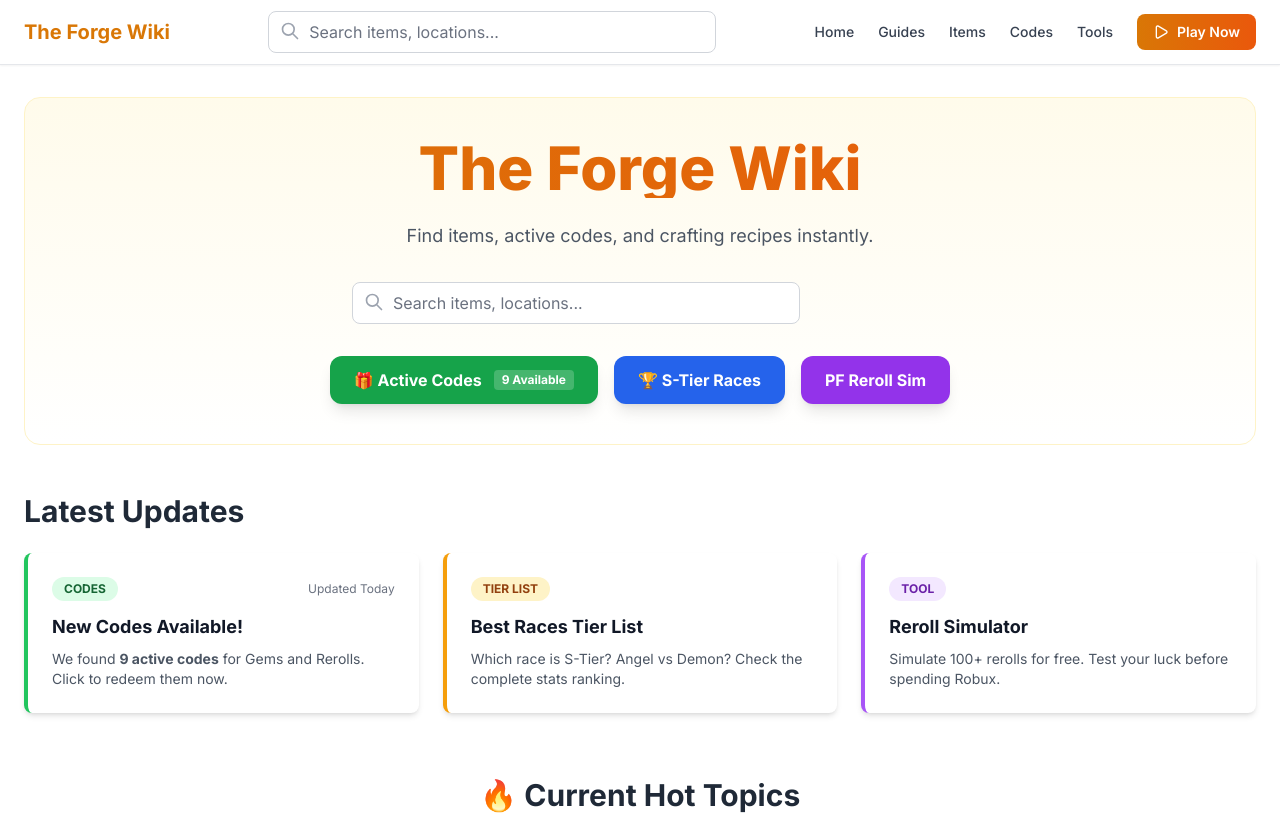
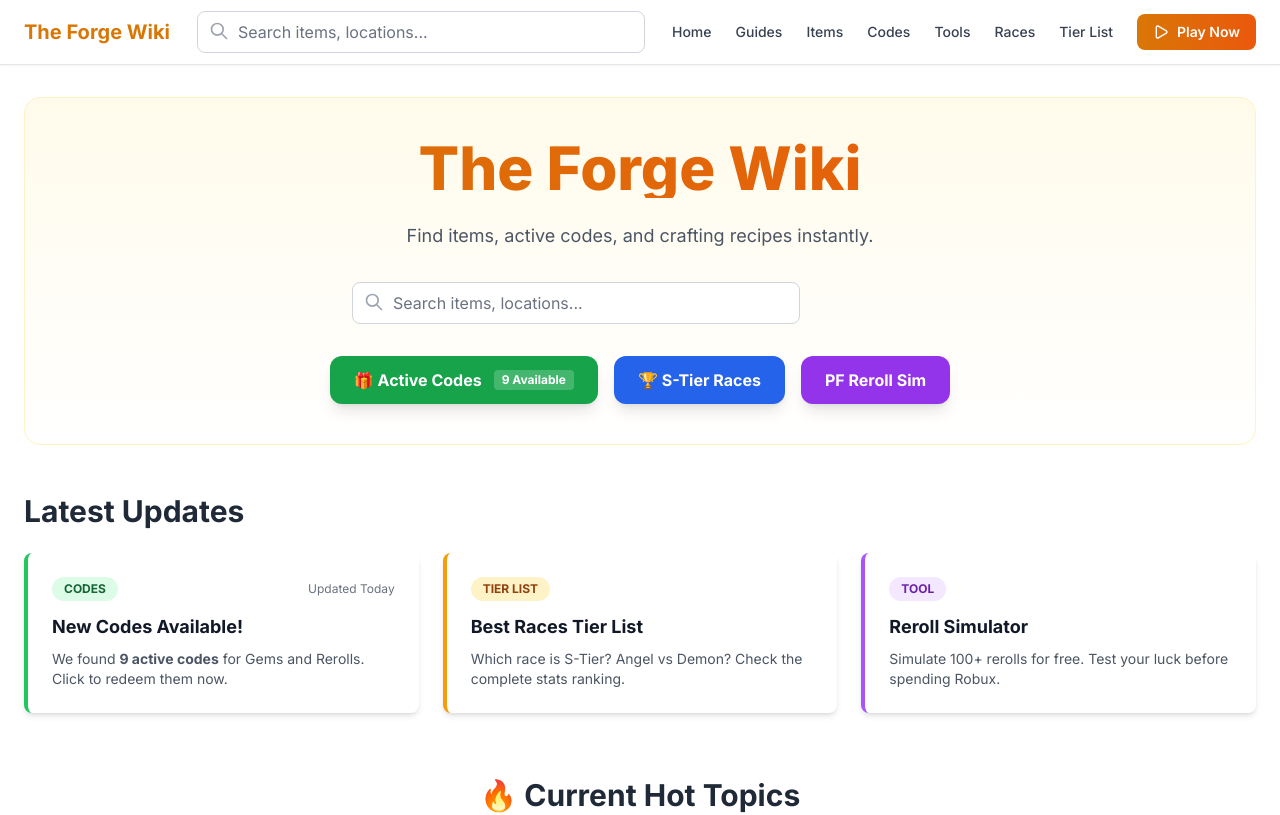
Before and after one commit to baiqwe/thefore, a Next.js app: page / in a window 1280 px wide. Shown: the top 815 px of the page. Built offline with nearby package versions, Linux system fonts and the light colour scheme.

Commit message:
fix: 修复导航栏显示问题，确保Items在所有页面显示
- 移除 slice(0, 5) 限制，显示所有导航项
- 添加 whitespace-nowrap 防止导航项文本换行
- 确保 Items 链接在所有页面的顶部导航栏中显示

```diff
--- a/src/components/Navbar.tsx
+++ b/src/components/Navbar.tsx
@@ -14,13 +14,13 @@ export default function Navbar() {
             <SearchBar />
           </div>
           <div className="flex items-center space-x-4 lg:space-x-6 flex-shrink-0">
-            {siteConfig.mainNav.slice(0, 5).map((item) => (
+            {siteConfig.mainNav.map((item) => (
               <a
                 key={item.href}
                 href={item.href}
                 target={(item as any).external ? "_blank" : undefined}
                 rel={(item as any).external ? "noopener noreferrer" : undefined}
-                className="text-sm font-medium text-gray-700 dark:text-gray-300 hover:text-amber-600 dark:hover:text-amber-400 transition-colors hidden lg:block"
+                className="text-sm font-medium text-gray-700 dark:text-gray-300 hover:text-amber-600 dark:hover:text-amber-400 transition-colors hidden lg:block whitespace-nowrap"
               >
                 {item.title}
               </a>
```
